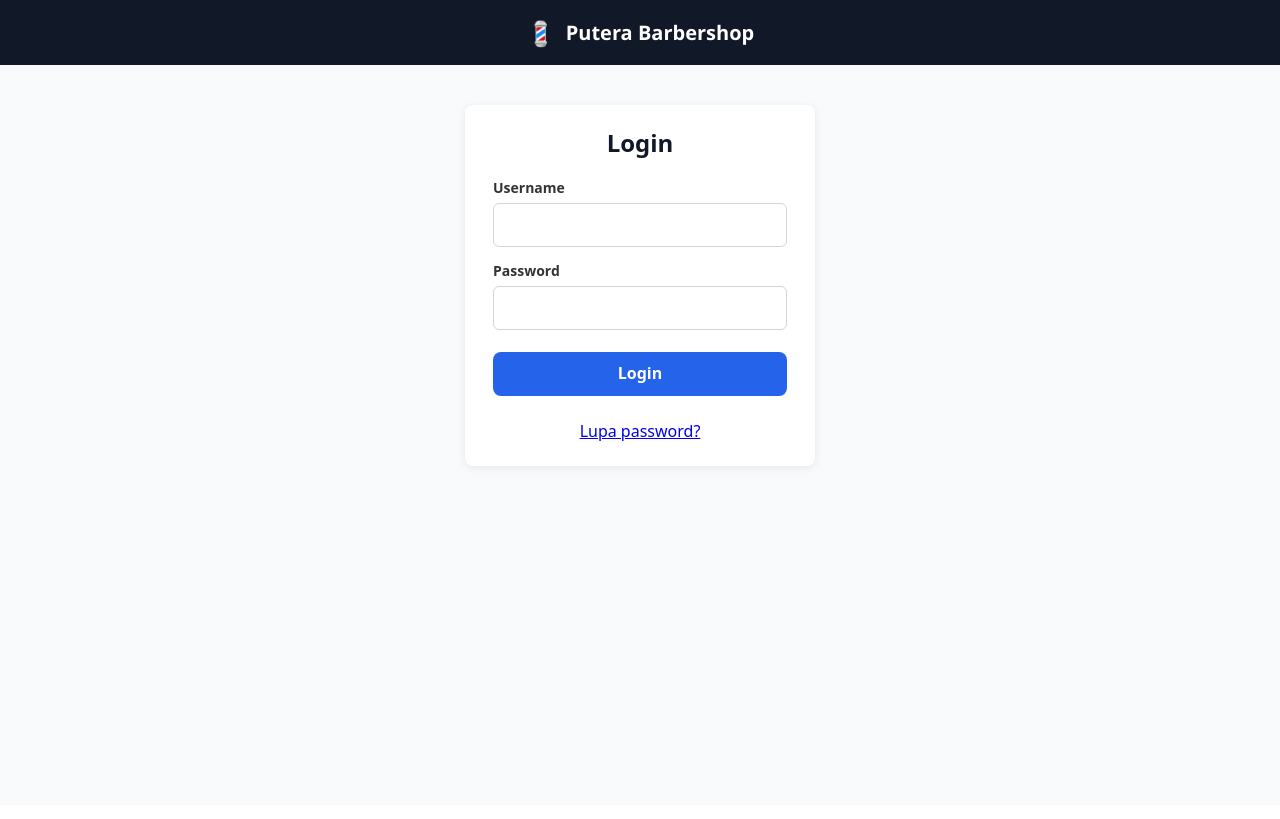
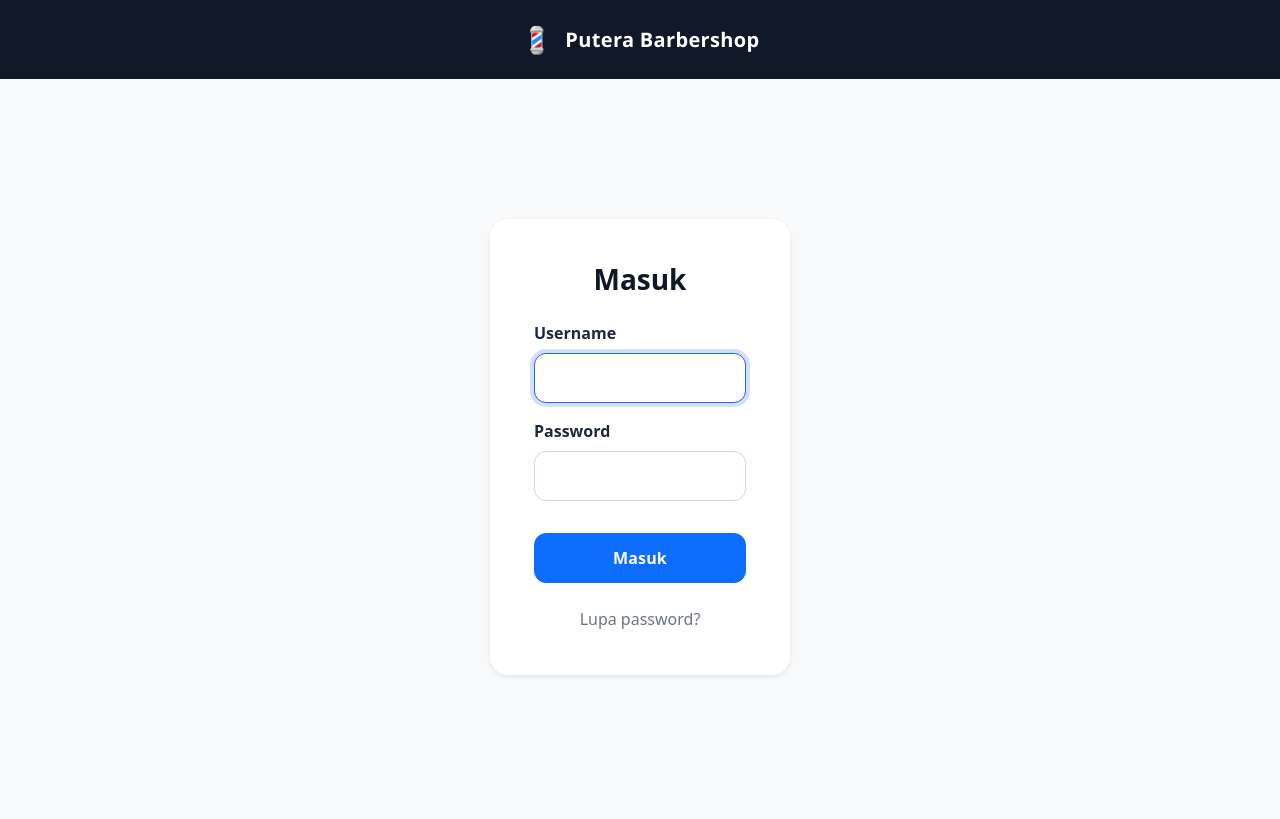
Before and after one commit to fkennyp/kapster-absen, a Flask app: page /login in a window 1280 px wide. Before the commit the page ends 470 px from the top, so only its background shows below. Run offline with Flask 3, Linux system fonts and the light colour scheme.

Commit message:
Polish authentication layout Bootstrap styling

```diff
--- a/static/css/auth.css
+++ b/static/css/auth.css
@@ -1,134 +1,135 @@
 /* ===== AUTHENTICATION STYLES ===== */
 
-/* Auth Header */
+body.auth-body {
+  background-color: #f3f4f6;
+  color: #111827;
+}
+
 .auth-header {
   background: #111827;
   color: #fff;
-  padding: 16px 20px;
+  padding: 20px;
   text-align: center;
   font-weight: 600;
   font-size: 22px;
   display: flex;
   align-items: center;
   justify-content: center;
-  gap: 10px;
+  gap: 12px;
+  letter-spacing: 0.015em;
 }
 
 .auth-header .logo-icon {
-  font-size: 24px;
+  font-size: 26px;
 }
 
 .auth-header .logo-text {
-  font-family: 'Segoe UI', sans-serif;
+  font-family: "Segoe UI", sans-serif;
   font-weight: 600;
   font-size: 20px;
 }
 
-/* Auth Content */
 .auth-content {
+  padding: 48px 20px 64px;
+  min-height: calc(100vh - 84px);
   display: flex;
+  align-items: center;
   justify-content: center;
-  align-items: flex-start;
-  min-height: calc(100vh - 60px);
-  padding: 40px 20px;
 }
 
-.auth-container {
-  display: flex;
-  flex-direction: column;
-  align-items: center;
+.auth-content .container {
   width: 100%;
-  max-width: 400px;
-  margin: 0 auto;
 }
 
-/* Auth Flash Messages */
-.auth-flash {
-  width: 100%;
-  max-width: 350px;
-  margin-bottom: 20px;
+.auth-content .auth-card {
+  border-radius: 18px;
+  border: 1px solid rgba(15, 23, 42, 0.08);
+  box-shadow: 0 20px 40px -24px rgba(15, 23, 42, 0.45);
+  backdrop-filter: blur(0.5px);
 }
 
-.auth-flash .flash-item {
-  padding: 12px 16px;
-  border-radius: 8px;
-  margin-bottom: 8px;
-  font-weight: 500;
-  text-align: center;
-  width: 100%;
-  box-sizing: border-box;
+.auth-content .auth-card .card-body {
+  padding: 32px;
 }
 
-.auth-flash .flash-item.success {
-  background: #dcfce7;
-  color: #166534;
-  border: 1px solid #bbf7d0;
+.auth-content .h3,
+.auth-content h1,
+.auth-content h2,
+.auth-content h3 {
+  font-weight: 700;
+  color: #0f172a;
 }
 
-.auth-flash .flash-item.warning {
-  background: #fef3c7;
-  color: #92400e;
-  border: 1px solid #fde68a;
+.auth-content .form-label {
+  font-weight: 600;
+  color: #1f2937;
 }
 
-.auth-flash .flash-item.danger {
-  background: #fee2e2;
-  color: #991b1b;
-  border: 1px solid #fecaca;
+.auth-content .form-control {
+  padding: 12px 16px;
+  border-radius: 12px;
+  border: 1px solid #cbd5f5;
+  transition: border-color 0.2s ease, box-shadow 0.2s ease;
+  min-height: 48px;
 }
 
-.auth-flash .flash-item.info {
-  background: #dbeafe;
-  color: #1e40af;
-  border: 1px solid #bfdbfe;
+.auth-content .form-control:focus {
+  border-color: #2563eb;
+  box-shadow: 0 0 0 0.25rem rgba(37, 99, 235, 0.2);
 }
 
-/* Login Box */
-.login-box {
-  background: #fff;
-  padding: 24px 28px;
-  border-radius: 8px;
-  box-shadow: 0 2px 8px rgba(0, 0, 0, 0.08);
-  width: 100%;
-  max-width: 350px;
-  text-align: center;
-  margin: 0;
+.auth-content .btn-primary {
+  padding: 12px 16px;
+  border-radius: 12px;
+  font-weight: 600;
+  letter-spacing: 0.01em;
+  transition: transform 0.15s ease, box-shadow 0.15s ease;
 }
 
-.login-box h2 {
-  margin-bottom: 20px;
+.auth-content .btn-primary:hover {
+  transform: translateY(-1px);
+  box-shadow: 0 12px 30px -15px rgba(37, 99, 235, 0.55);
 }
 
-.login-box label {
-  display: block;
-  text-align: left;
-  margin-bottom: 6px;
-  font-size: 14px;
-  color: #333;
+.auth-content .alert {
+  border-radius: 12px;
+  box-shadow: 0 10px 30px -24px rgba(15, 23, 42, 0.6);
 }
 
-.login-box input {
-  width: 100%;
-  margin-bottom: 14px;
+.auth-content .link-secondary {
+  text-decoration: none;
+  font-weight: 500;
 }
 
-/* Touch-friendly Styles */
-.login-box input,
-.login-box button,
-.login-box select {
-  min-height: 44px;
-  line-height: 1.2;
-  font-size: 1rem;
+.auth-content .link-secondary:hover,
+.auth-content .link-secondary:focus {
+  text-decoration: underline;
 }
 
-.login-box input {
-  padding: 10px 12px;
+@media (max-width: 575.98px) {
+  .auth-header {
+    font-size: 18px;
+    padding: 16px;
+    gap: 8px;
+  }
+
+  .auth-header .logo-text {
+    font-size: 18px;
+  }
+
+  .auth-content {
+    padding: 32px 16px 48px;
+    min-height: calc(100vh - 72px);
+  }
+
+  .auth-content .auth-card .card-body {
+    padding: 24px;
+  }
 }
 
-.login-box .btn,
-.login-box button[type="submit"] {
-  width: 100%;
-  padding: 12px 14px;
-  border-radius: 8px;
-  font-weight: 600;
+@media (min-width: 992px) {
+  .auth-content {
+    padding-top: 72px;
+    padding-bottom: 96px;
+  }
 }
--- a/templates/auth_base.html
+++ b/templates/auth_base.html
@@ -4,50 +4,63 @@
 <head>
     <meta charset="utf-8">
     <meta name="viewport" content="width=device-width, initial-scale=1, maximum-scale=1" />
-    <title>Putera Barbershop</title>
+    <title>{% block title %}Putera Barbershop{% endblock %}</title>
+    <link rel="stylesheet"
+        href="https://cdn.jsdelivr.net/npm/bootstrap@5.3.3/dist/css/bootstrap.min.css"
+        integrity="sha384-QWTKZyjpPEjISv5WaRU9OFeRpok6YctnYmDr5pNlyT2bRjXh0JMhjY6hW+ALEwIH"
+        crossorigin="anonymous">
     <link rel="stylesheet" href="{{ url_for('static', filename='css/base.css') }}">
     <link rel="stylesheet" href="{{ url_for('static', filename='css/layout.css') }}">
     <link rel="stylesheet" href="{{ url_for('static', filename='css/components.css') }}">
+    <link rel="stylesheet" href="{{ url_for('static', filename='css/auth.css') }}">
+    {% block extra_head %}{% endblock %}
 </head>
 
-<body>
-    <header class="auth-header">
+<body class="auth-body bg-light">
+    <header class="auth-header mb-4">
         <span class="logo-icon">💈</span>
         <span class="logo-text">Putera Barbershop</span>
     </header>
 
     <main class="auth-content">
-        <!-- Container utama yang memusatkan semua konten -->
-        <div class="auth-container">
-            <!-- Flash messages - ditempatkan di dalam container yang sama -->
+        <div class="container">
+            <div class="row justify-content-center">
+                <div class="col-12 col-md-8 col-lg-5 col-xl-4">
                     {% with messages = get_flashed_messages(with_categories=true) %}
                     {% if messages %}
-            <div class="auth-flash">
-                {% for cat,msg in messages %}
-                <div class="flash-item {{ cat }}">{{ msg }}</div>
+                    {% set bootstrap_mapping = {
+                        'error': 'danger',
+                        'message': 'info',
+                        'danger': 'danger',
+                        'warning': 'warning',
+                        'success': 'success'
+                    } %}
+                    <div class="mb-4">
+                        {% for cat, msg in messages %}
+                        {% set bootstrap_cat = bootstrap_mapping.get(cat, cat) %}
+                        <div class="alert alert-{{ bootstrap_cat }} alert-dismissible fade show" role="alert">
+                            {{ msg }}
+                            <button type="button" class="btn-close" data-bs-dismiss="alert" aria-label="Close"></button>
+                        </div>
                         {% endfor %}
                     </div>
                     {% endif %}
                     {% endwith %}
 
-            <div class="login-box">
-                <h2>Login</h2>
-                <form method="post">
-                    <label for="username">Username</label>
-                    <input type="text" id="username" name="username" required>
-
-                    <label for="password">Password</label>
-                    <input type="password" id="password" name="password" required>
-
-                    <button type="submit" class="btn">Login</button>
-                </form>
-                <div style="margin-top:1em;">
-                    <a href="{{ url_for('auth.forgot_password') }}">Lupa password?</a>
+                    <div class="card shadow-sm border-0 auth-card">
+                        <div class="card-body">
+                            {% block content %}{% endblock %}
+                        </div>
+                    </div>
                 </div>
             </div>
         </div>
     </main>
 
+    <script src="https://cdn.jsdelivr.net/npm/bootstrap@5.3.3/dist/js/bootstrap.bundle.min.js"
+        integrity="sha384-YvpcrYf0tY3lHB60NNkmXc5s9fDVZLESaAA55NDzOxhy9GkcIdslK1eN7N6jIeHz"
+        crossorigin="anonymous"></script>
+    {% block extra_scripts %}{% endblock %}
 </body>
 
 </html>
--- a/templates/login.html
+++ b/templates/login.html
@@ -1,13 +1,19 @@
 {% extends 'auth_base.html' %}
 {% block title %}Masuk - Kapster Absen{% endblock %}
 {% block content %}
-<h1>Masuk</h1>
-<form method="post" class="form">
-    <label>Username<input type="text" name="username" required></label>
-    <label>Password<input type="password" name="password" required></label>
-    <button type="submit">Masuk</button>
+<h1 class="h3 text-center mb-4">Masuk</h1>
+<form method="post" class="needs-validation" novalidate>
+    <div class="mb-3">
+        <label class="form-label" for="username">Username</label>
+        <input type="text" class="form-control" id="username" name="username" required autofocus autocomplete="username">
+    </div>
+    <div class="mb-4">
+        <label class="form-label" for="password">Password</label>
+        <input type="password" class="form-control" id="password" name="password" required autocomplete="current-password">
+    </div>
+    <button type="submit" class="btn btn-primary w-100">Masuk</button>
 </form>
-<div style="margin-top:1em;">
-    <a href="{{ url_for('auth.forgot_password') }}">Lupa password?</a>
+<div class="text-center mt-3">
+    <a class="link-secondary" href="{{ url_for('auth.forgot_password') }}">Lupa password?</a>
 </div>
 {% endblock %}
```
Lines whose indentation alone changed are shown as unchanged.
